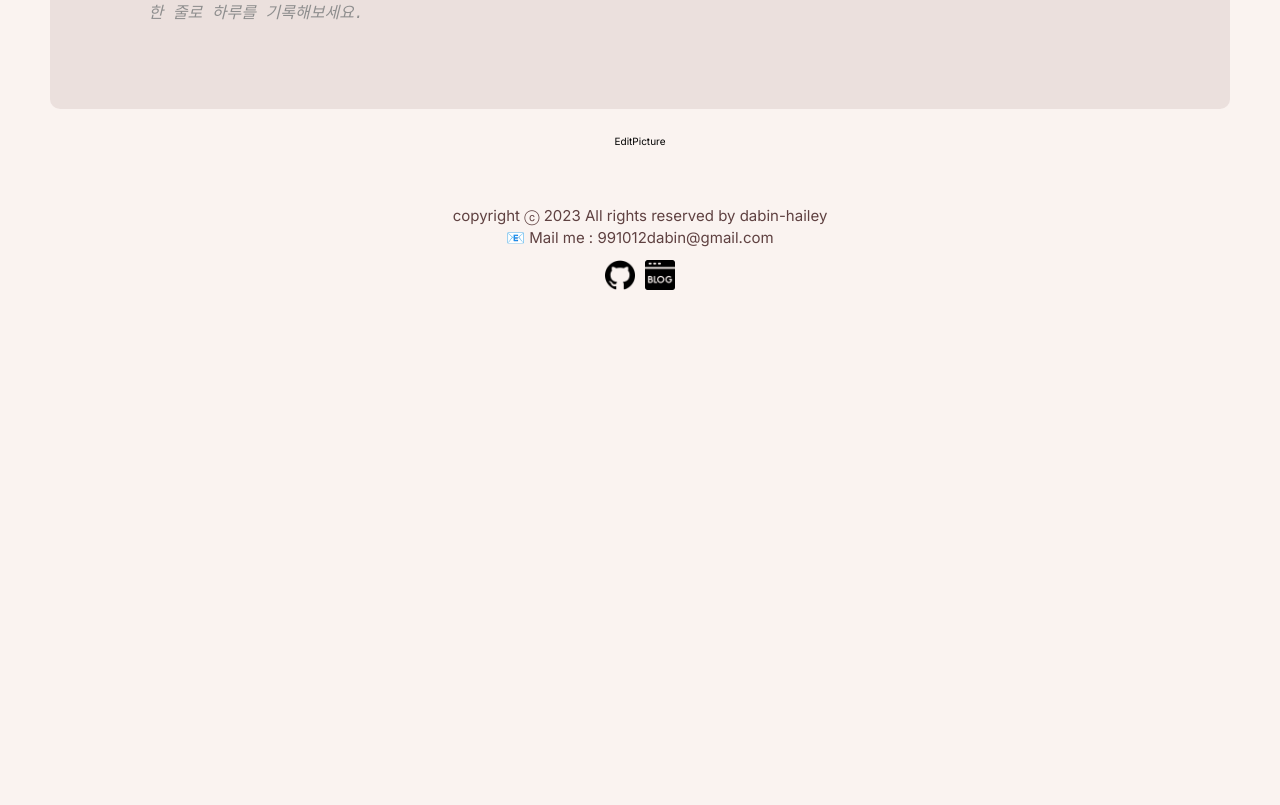
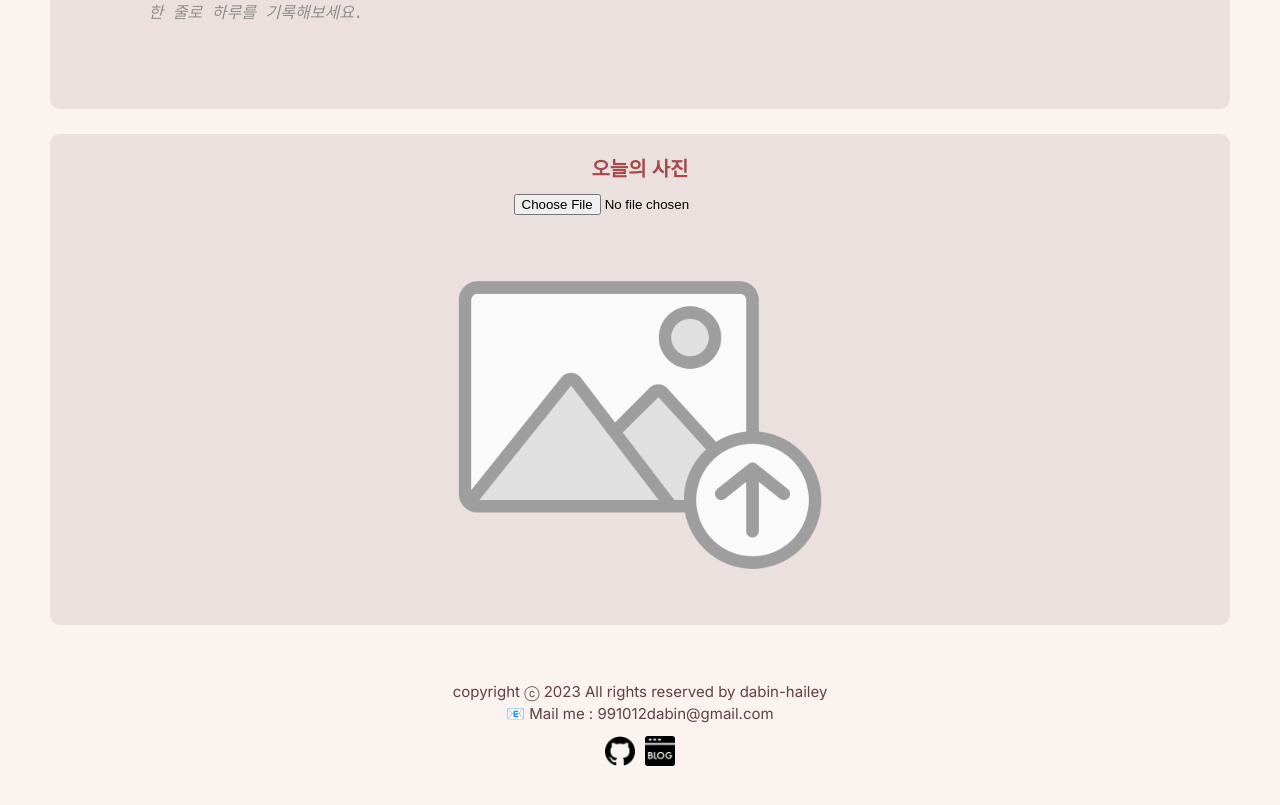
Before and after one commit to dabin-Hailey/Lazy-Diary, a React (Vite) app: page /edit in a window 1280 px wide. Shown: the part 1480-2285 px from the top of the page. Before the commit the page ends 1809 px from the top, so only its background shows below. Built offline with nearby package versions, Linux system fonts and the light colour scheme; no server answers; a web font is replaced by a local one.

Commit message:
Feat: 오늘의 사진 디자인 완료

```diff
--- a/src/components/edit/EditPicture.tsx
+++ b/src/components/edit/EditPicture.tsx
@@ -1,9 +1,13 @@
-/** @jsxImportSource @emotion/react */
-import { css } from "@emotion/react";
-import { colors } from "../../styles";
+import { emojiTitle, photoWrapper } from "../../styles";
 
 const EditPicture: React.FC = () => {
-  return <div>EditPicture</div>;
+  return (
+    <div css={photoWrapper}>
+      <div css={emojiTitle}>오늘의 사진</div>
+      <input type="file"></input>
+      <img src="/images/upload.png" />
+    </div>
+  );
 };
 
 export default EditPicture;
--- a/src/components/edit/EditPost.tsx
+++ b/src/components/edit/EditPost.tsx
@@ -1,6 +1,4 @@
-/** @jsxImportSource @emotion/react */
-import { css } from "@emotion/react";
-import { colors, emojiTitle } from "../../styles";
+import { emojiTitle, postWrapper } from "../../styles";
 
 const EditPost: React.FC = () => {
   return (
@@ -12,54 +10,3 @@ const EditPost: React.FC = () => {
 };
 
 export default EditPost;
-
-const postWrapper = css`
-  width: 100%;
-
-  box-sizing: border-box;
-  border: none;
-  border-radius: 1rem;
-  background-color: ${colors.secondBGColor};
-
-  display: flex;
-  flex-direction: column;
-  align-items: center;
-  justify-content: center;
-  gap: 1rem;
-
-  textarea {
-    resize: none;
-    width: 85%;
-    height: 10rem;
-
-    margin-bottom: 2rem;
-    padding: 1rem;
-    box-sizing: border-box;
-
-    font-size: 1.8rem;
-    font-weight: normal;
-    color: ${colors.primaryColor};
-
-    background-color: transparent;
-    // outline: 1px solid ${colors.secondaryColor};
-    border: none;
-
-    ::placeholder {
-      font-style: italic;
-      font-size: 1.6rem;
-      color: #8e8e8e;
-      font-weight: normal;
-      text-align: start;
-    }
-
-    :focus {
-      border: none;
-      outline: 1px solid ${colors.secondaryColor};
-      box-shadow: 0 0 0.7rem ${colors.secondaryColor};
-    }
-
-    ::-webkit-scrollbar {
-      display: none;
-    }
-  }
-`;
--- a/src/styles.ts
+++ b/src/styles.ts
@@ -99,13 +99,10 @@ export const loginBtn = css`
   }
 `;
 
-// 이모지 관련 css
-export const emojiWrapper = css`
+export const editWrapperCommon = css`
   width: 100%;
 
   box-sizing: border-box;
-  padding: 2rem auto;
-
   border: none;
   border-radius: 1rem;
   background-color: ${colors.secondBGColor};
@@ -115,6 +112,11 @@ export const emojiWrapper = css`
   align-items: center;
   justify-content: center;
   gap: 1rem;
+`;
+
+// 이모지 관련 css
+export const emojiWrapper = css`
+  ${editWrapperCommon}
 
   fieldset {
     border: none;
@@ -181,3 +183,55 @@ export const selectEmoji = css`
     font-weight: bold;
   }
 `;
+
+export const postWrapper = css`
+  ${editWrapperCommon}
+
+  textarea {
+    resize: none;
+    width: 85%;
+    height: 10rem;
+
+    margin-bottom: 2rem;
+    padding: 1rem;
+    box-sizing: border-box;
+
+    font-size: 1.8rem;
+    font-weight: normal;
+    color: ${colors.primaryColor};
+
+    background-color: transparent;
+    // outline: 1px solid ${colors.secondaryColor};
+    border: none;
+
+    ::placeholder {
+      font-style: italic;
+      font-size: 1.6rem;
+      color: #8e8e8e;
+      font-weight: normal;
+      text-align: start;
+    }
+
+    :focus {
+      border: none;
+      outline: 1px solid ${colors.secondaryColor};
+      box-shadow: 0 0 0.7rem ${colors.secondaryColor};
+    }
+
+    ::-webkit-scrollbar {
+      display: none;
+    }
+  }
+`;
+export const photoWrapper = css`
+  ${editWrapperCommon}
+
+  input {
+    display: flex;
+  }
+
+  img {
+    width: 400px;
+    height: 400px;
+  }
+`;
```
Also changed, not shown: public/images/upload.png (added).
